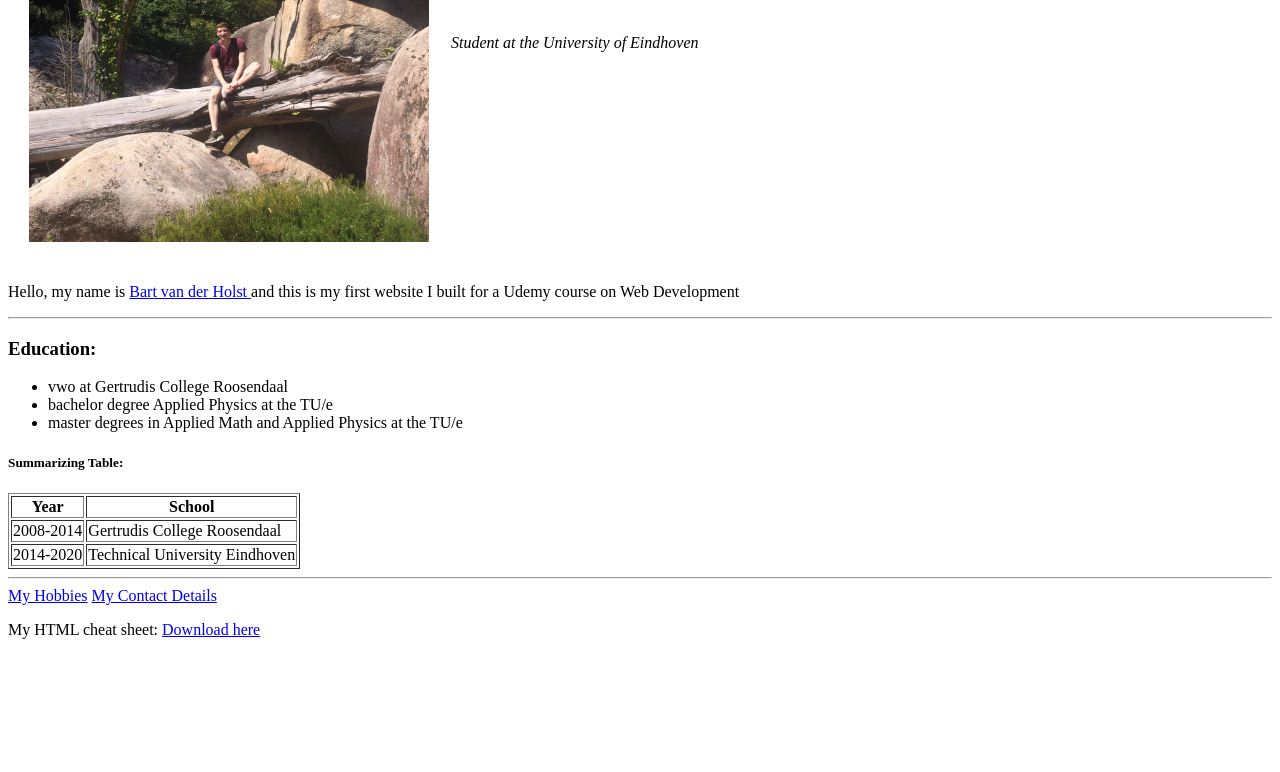
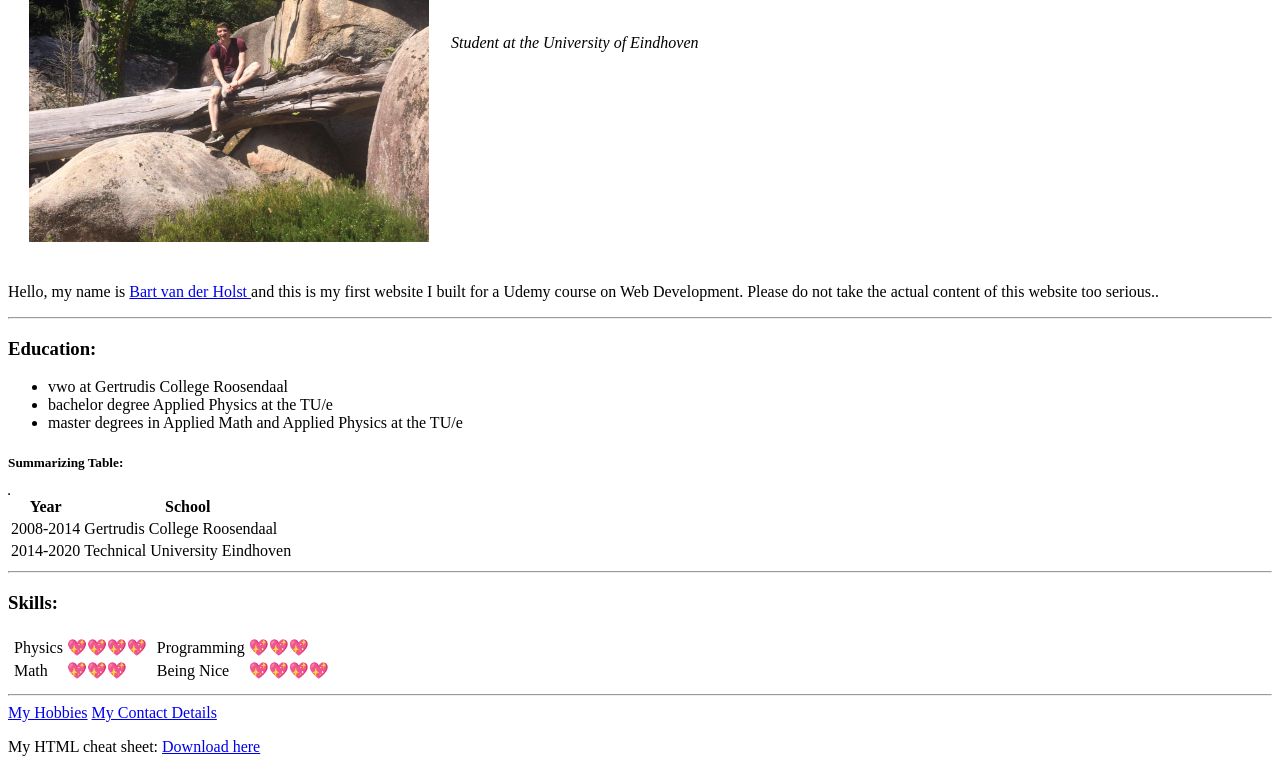
Before and after one commit to bartimore/first-website, a plain HTML site: page index.html in a window 1280 px wide. Shown: the part 287-1059 px from the top of the page. Before the commit the page ends 942 px from the top, so only its background shows below. Drawn offline with Linux system fonts and the light colour scheme.

Commit message:
Add files via upload

```diff
--- a/ContactDetails.html
+++ b/ContactDetails.html
@@ -3,6 +3,7 @@
 <head>
   <meta charset="utf-8">
   <title> Contact Details</title>
+  <link rel="stylesheet" href="css/styles.css">
 
 </head>
 
--- a/index.html
+++ b/index.html
@@ -10,9 +10,37 @@
     Heeft veel andere attributes zoals description. Dit stukje tekst wordt
   vaak door search engines gebruikt om een beschrijving te geven van de site -->
   <title>Bart's Personal Site</title>
+  <link rel="stylesheet" href="css/styles.css">
+  <!-- Stijl consequent doorvoeren over heel de website (en dus niet in "inline") -->
+
+  <!--
+  <style>
+    body {
+      background-color: #e3fdfd;"
+    }
+    hr {
+      border-style: dotted none none;
+      border-color: grey;
+      border-width: 5px;
+      height: 0px;
+      width: 5%;
+    }
+  </style>
+-->
+  <!-- there is always some default css present. Check at:
+  https://www.w3schools.com/cssref/css_default_values.asp -->
+  <!-- CSS werkt met boxes. Elk element is een box die je kan aanpassen-->
+  <!-- <style></style> in de head werkt op deze page, maar je wilt dat dit over
+  alle pagina's gaat -> external css -->
+  <!-- inline > internal > external -->
+  <!-- CSS syntax: selector{property: value;}
+
 </head>
 
 <body>
+<!-- CSS actergrond veranderen met style in body -->
+<!-- voor mooie kleurpaletten: ga naar colorhunt.co -->
+<!-- standaard kleuren: https://developer.mozilla.org/nl/docs/Web/CSS/kleur_waarde-->
   <table cellspacing = "20">
     <tr>
       <td><img src="fotoboomrots.jpeg" alt="Bart's profile picture" width = "400" height = "500"></td>
@@ -28,7 +56,7 @@
   </table>
 
   <p>Hello, my name is <a href="https://www.linkedin.com/in/bart-van-der-holst-48b08297/"> Bart van der Holst </a>
-     and this is my first website I built for a Udemy course on Web Development </p>
+     and this is my first website I built for a Udemy course on Web Development. Please do not take the actual content of this website too serious.. </p>
    <hr>
    <h3> Education: </h3>
    <ul>
@@ -40,6 +68,7 @@
   <table border = "1">
     <!-- opdeling in head, body en foot is een slim idee, om ze los te kunnen bewerken-->
 
+  <table>
     <thead>
       <tr>
         <th>Year</th>
@@ -63,6 +92,35 @@
 
 
   </table>
+  <hr>
+  <h3> Skills: </h3>
+  <table>
+    <thead></thead>
+    <tbody>
+      <tr>
+        <td>
+          <table>
+            <tr>
+              <td>Physics</td> <td>💖💖💖💖</td>
+           </tr>
+           <tr>
+             <td>Math</td> <td>💖💖💖</td>
+           </tr>
+          </table>
+        </td>
+        <td>
+          <table>
+            <tr>
+              <td>Programming</td> <td>💖💖💖</td>
+           </tr>
+           <tr>
+             <td>Being Nice</td> <td>💖💖💖💖</td>
+           </tr>
+          </table>
+        </td>
+      </tr>
+    </tbody>
+  </table>
    <hr>
    <a href="hobbies.html">My Hobbies</a> <!--Hiermee verwijs je naar pages in je project folder -->
    <a href="ContactDetails.html">My Contact Details</a>
```
Also changed, not shown: hobbies.html (+1 -0 lines).
